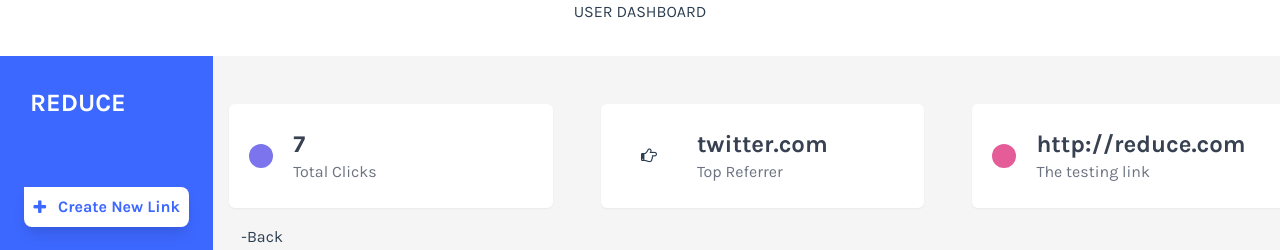
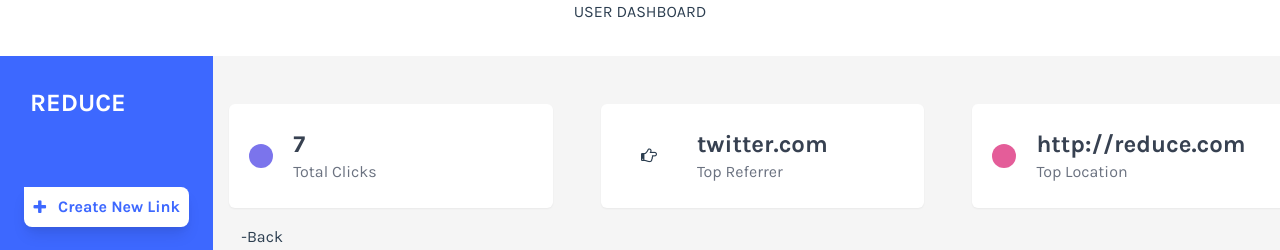
Before and after one commit to micaiah-effiong/url-shortener, a Vue app in the folder public/: page /links/cvbvn in a window 1280 px wide. Shown: the top 250 px of the page. Built offline with nearby package versions, Linux system fonts and the light colour scheme.

Commit message:
create location card

```diff
--- a/public/src/components/links-page/link-details.vue
+++ b/public/src/components/links-page/link-details.vue
@@ -1,15 +1,12 @@
 <template>
-  <section class="absolute mt-12 mx-4"
-      style="width: 100% ;height: 100%; background-color: #f5f5f5;">
-    <div
-
+  <section
+    class="absolute mt-12 mx-4"
+    style="width: 100% ;height: 100%; background-color: #f5f5f5;"
   >
     <div class="flex flex-wrap -mx-6">
       <div class="w-full px-6 sm:w-1/2 xl:w-1/3">
         <div class="flex items-center px-5 py-6 shadow-sm rounded-md bg-white">
-          <div class="p-3 rounded-full bg-indigo-600 bg-opacity-75">
-
-          </div>
+          <div class="p-3 rounded-full bg-indigo-600 bg-opacity-75"></div>
 
           <div class="mx-5">
             <h4 class="text-2xl font-semibold text-gray-700">7</h4>
@@ -33,28 +30,17 @@
 
       <div class="w-full mt-6 px-6 sm:w-1/2 xl:w-1/3 xl:mt-0">
         <div class="flex items-center px-5 py-6 shadow-sm rounded-md bg-white">
-          <div class="p-3 rounded-full bg-pink-600 bg-opacity-75">
-
-          </div>
+          <div class="p-3 rounded-full bg-pink-600 bg-opacity-75"></div>
 
           <div class="mx-5">
-            <h4 class="text-2xl font-semibold text-gray-700">http://reduce.com</h4>
-            <div class="text-gray-500">The testing link</div>
+            <h4 class="text-2xl font-semibold text-gray-700">
+              http://reduce.com
+            </h4>
+            <div class="text-gray-500">Top Location</div>
           </div>
         </div>
       </div>
     </div>
-
-
-
-
-
-
-
-
-
-
-
 
     <div class="flex relative">
       <div class="link-dtl p-3">
@@ -90,8 +76,6 @@
       <ReferrersPanel />
       <router-view></router-view>
     </div>
-    </div>
-
   </section>
 </template>
 
```
Also changed, not shown: public/src/main.js (+5 -4 lines). Lines whose indentation alone changed are shown as unchanged.
